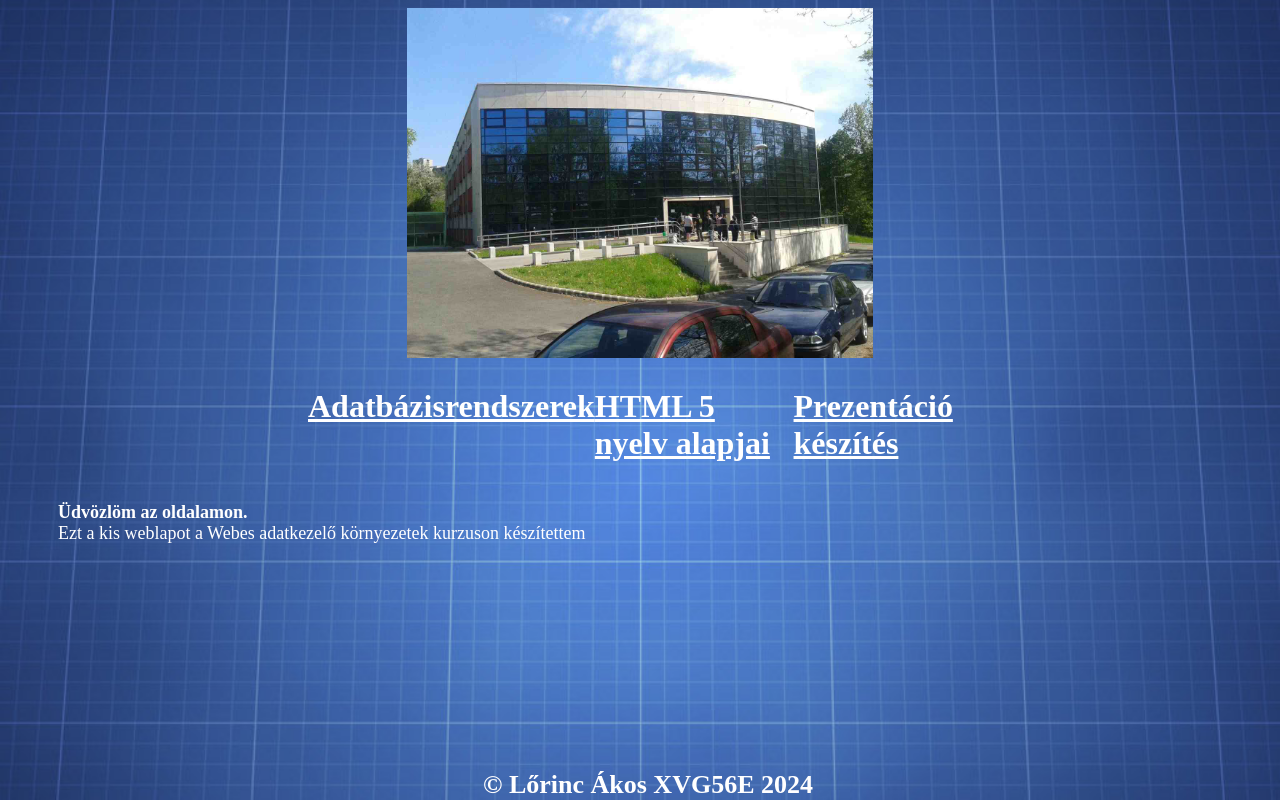
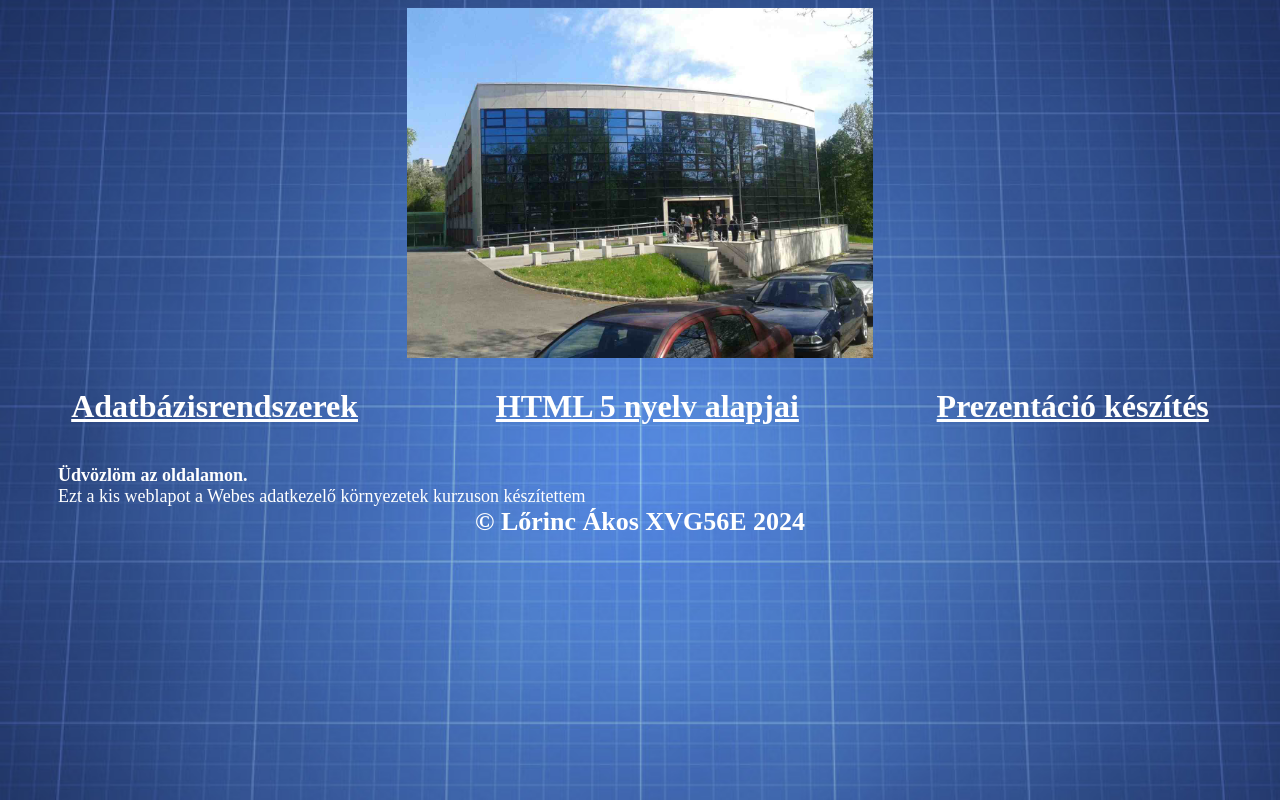
Before and after one commit to LorincAkos/XVG56EWebXML, a plain HTML site: page XVG56E_0910/index.html in a window 1280 px wide. Drawn offline with Linux system fonts and the light colour scheme.

Commit message:
Css modification

```diff
--- a/XVG56E_0910/general.css
+++ b/XVG56E_0910/general.css
@@ -23,7 +23,7 @@ a{
 
 .button_container{
     display: flex;
-    padding: 0 300px;
+    padding: 0 5%;
     justify-content: space-between;
 
 }
@@ -55,7 +55,7 @@ a{
 
 
 footer{
-    position: fixed;
+    position: relative  ;
     bottom: 0;
     width: 100%;
     color: white;
```
